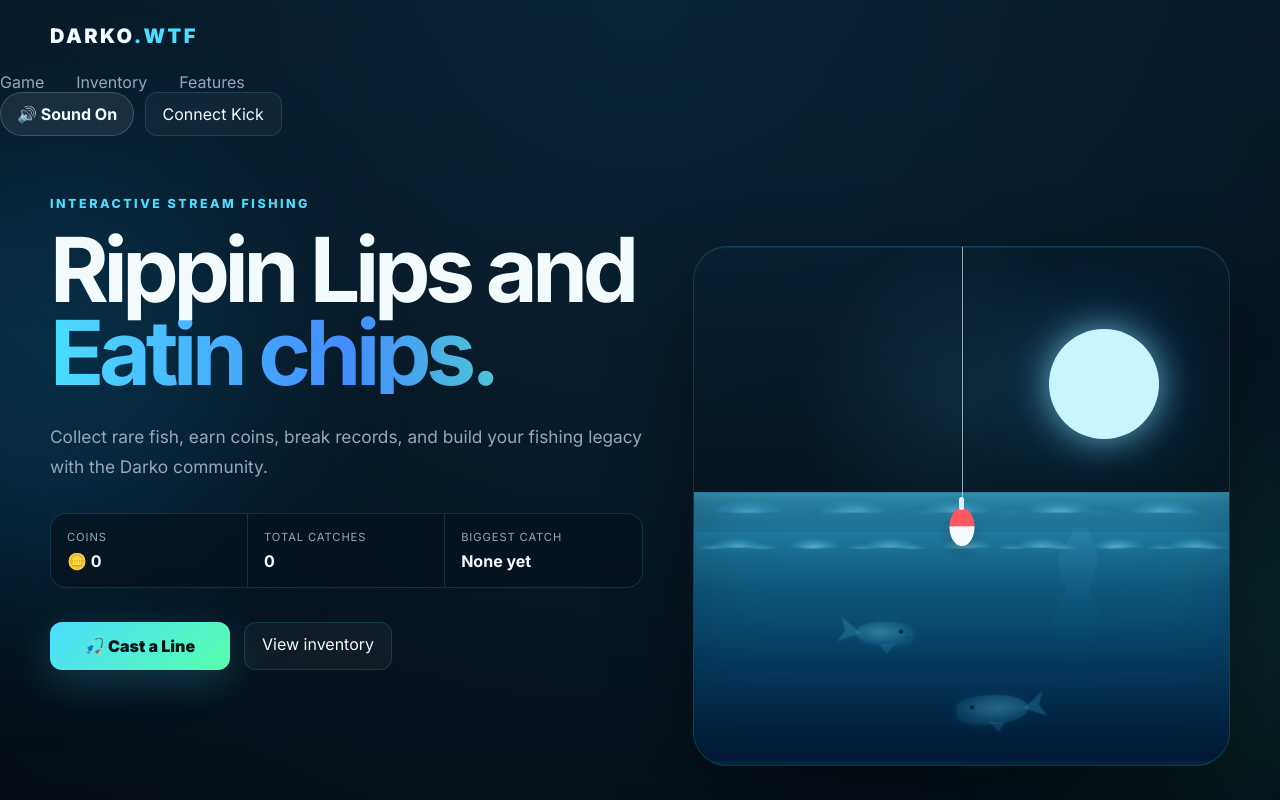
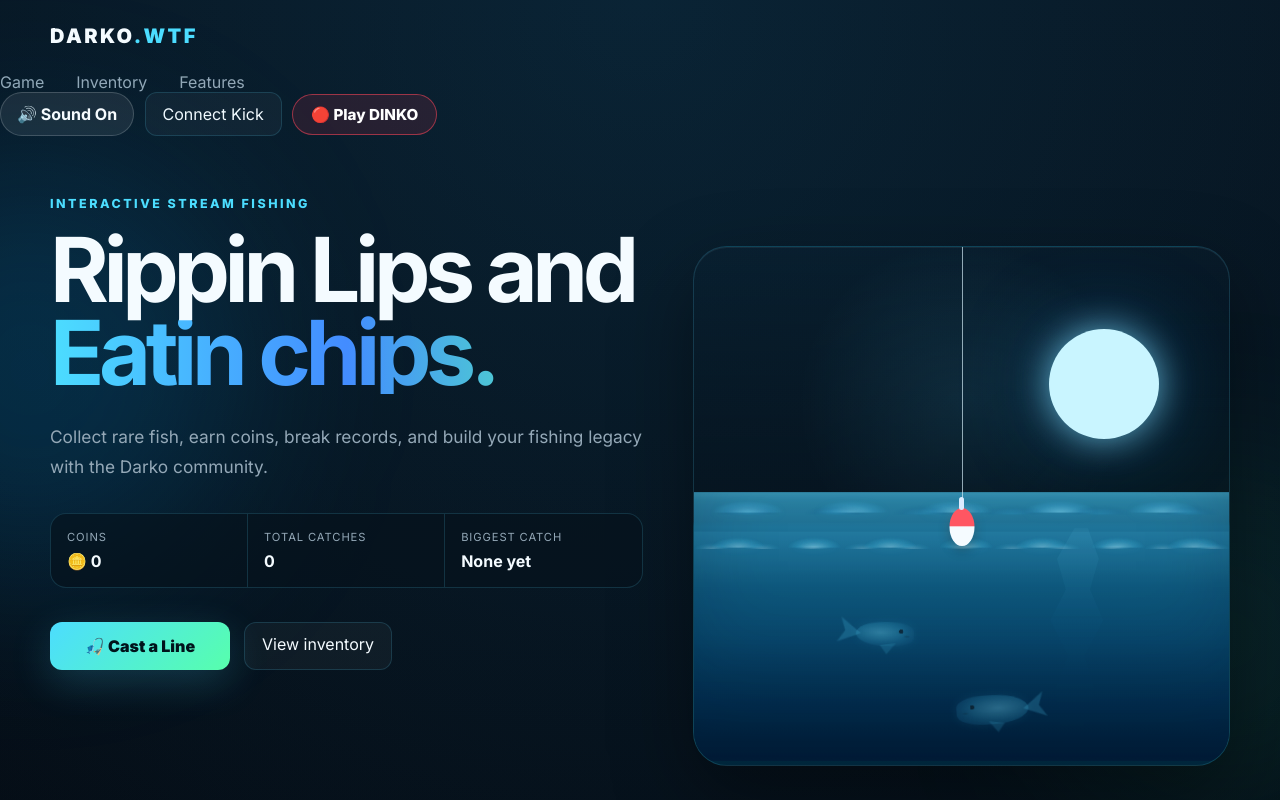
Before and after one commit to jeffthegreat79-prog/darko, a React (Vite) app: page / in a window 1280 px wide. Shown: the top 800 px of the page. Built offline with nearby package versions, Linux system fonts and the light colour scheme; no server answers.

Commit message:
Add green screen DINKO overlay

```diff
--- a/src/App.css
+++ b/src/App.css
@@ -113,7 +113,26 @@ button {
 .nav-links a:hover {
   color: var(--text);
 }
-
+.dinko-nav-button {
+  border: 1px solid rgba(255, 70, 90, 0.55);
+  background: rgba(255, 55, 80, 0.12);
+  color: #ffffff;
+  padding: 10px 18px;
+  border-radius: 999px;
+  font-size: 0.95rem;
+  font-weight: 800;
+  cursor: pointer;
+  transition:
+    transform 160ms ease,
+    background 160ms ease,
+    box-shadow 160ms ease;
+}
+
+.dinko-nav-button:hover {
+  transform: translateY(-1px);
+  background: rgba(255, 55, 80, 0.2);
+  box-shadow: 0 0 18px rgba(255, 55, 80, 0.2);
+}
 .kick-button,
 .secondary-button {
   border: 1px solid var(--panel-border);
--- a/src/App.jsx
+++ b/src/App.jsx
@@ -1294,6 +1294,15 @@ return () => clearInterval(interval)
     ? `✓ ${kickPlayerStats?.username || 'Kick'} Connected`
     : 'Connect Kick'}
 </button>
+<button
+  className="dinko-nav-button"
+  type="button"
+  onClick={() => {
+    window.location.href = '/dinko-overlay'
+  }}
+>
+  🔴 Play DINKO
+</button>
 </div>
 
       <section className="hero" id="game">
--- a/src/DinkoOverlay.css
+++ b/src/DinkoOverlay.css
@@ -1,7 +1,11 @@
 .dinko-overlay-body {
   margin: 0;
   overflow: hidden;
-  background: transparent !important;
+  background: #00ff00 !important;
+}
+
+.dinko-overlay-body #root {
+  background: #00ff00 !important;
 }
 
 .dinko-overlay {
@@ -10,7 +14,7 @@
   display: flex;
   align-items: center;
   justify-content: center;
-  background: transparent;
+  background: #00ff00;
   font-family: Arial, Helvetica, sans-serif;
 }
 
@@ -20,14 +24,9 @@
   padding: 22px;
   border-radius: 28px;
   border: 2px solid rgba(63, 230, 255, 0.55);
-  background:
-    linear-gradient(
-      180deg,
-      rgba(5, 24, 38, 0.96),
-      rgba(2, 10, 18, 0.96)
-    );
-  box-shadow:
-    0 0 35px rgba(0, 210, 255, 0.22),
+ background: #00ff00;
+ box-shadow:
+  0 0 35px rgba(0, 210, 255, 0.22),
     inset 0 0 30px rgba(0, 160, 220, 0.08);
 }
 
@@ -73,7 +72,7 @@
       circle at 35% 30%,
       #ff8898 0%,
       #ef405a 45%,
-      #a9122d 100%
+      #03930b 100%
     );
 
   box-shadow:
@@ -88,8 +87,8 @@
 
 .dinko-puck.active {
   box-shadow:
-    0 0 15px rgba(255, 60, 90, 0.95),
-    0 0 32px rgba(255, 60, 90, 0.45);
+    0 0 15px rgba(17, 206, 114, 0.95),
+    0 0 32px rgba(58, 193, 116, 0.45);
 }
 
 .dinko-puck-name {
```
